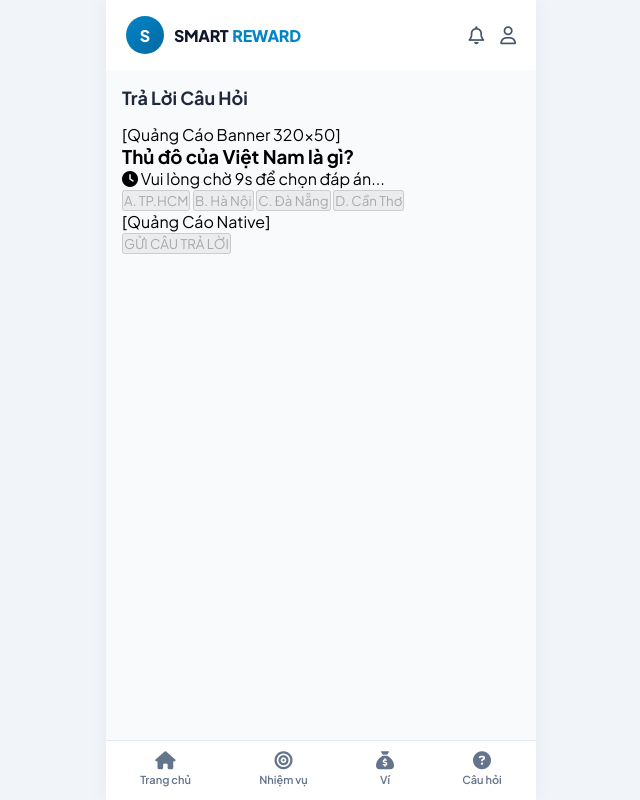
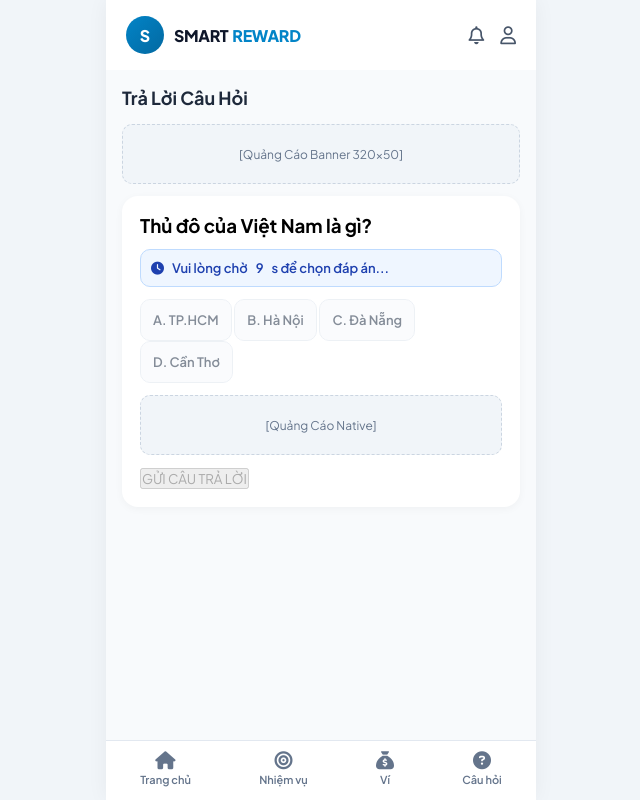
Before and after one commit to hanh2k9-dzai/App-Ki-m-Ti-n, a Flask app: template templates/quiz.html in a window 1280 px wide. Shown: the whole page, without its empty margins (319-959 px from the left). Run offline with Flask 3, Linux system fonts and the light colour scheme; the template is opened without the code that fills it: values that come from a table or form of the project are taken from there, others are empty; data comes from the database, SQL or seed files in the repository.

Commit message:
Update style.css

```diff
--- a/static/style.css
+++ b/static/style.css
@@ -122,3 +122,89 @@ body {
 .nav-item.active {
     color: #0284c7;
 }
+
+/* --- STYLING CHO TRANG QUIZ --- */
+.quiz-card {
+    background: white;
+    padding: 18px;
+    border-radius: 16px;
+    box-shadow: 0 2px 8px rgba(0,0,0,0.04);
+}
+
+.ad-box {
+    background: #f1f5f9;
+    border: 1px dashed #cbd5e1;
+    border-radius: 10px;
+    padding: 12px;
+    text-align: center;
+    font-size: 12px;
+    color: #64748b;
+    margin: 12px 0;
+    min-height: 60px;
+    display: flex;
+    align-items: center;
+    justify-content: center;
+}
+
+.timer-box {
+    background: #eff6ff;
+    border: 1px solid #bfdbfe;
+    color: #1e40af;
+    padding: 10px;
+    border-radius: 10px;
+    font-size: 13px;
+    font-weight: 600;
+    margin: 12px 0;
+    display: flex;
+    align-items: center;
+    gap: 8px;
+}
+
+.options-grid {
+    display: grid;
+    grid-template-columns: 1fr 1fr;
+    gap: 10px;
+    margin-top: 12px;
+}
+
+.opt-btn {
+    background: #f8fafc;
+    border: 1px solid #e2e8f0;
+    padding: 12px;
+    border-radius: 10px;
+    font-size: 13px;
+    font-weight: 600;
+    color: #334155;
+    text-align: left;
+    cursor: pointer;
+}
+
+.opt-btn:disabled {
+    opacity: 0.6;
+    cursor: not-allowed;
+}
+
+.opt-btn.selected {
+    background: #0284c7;
+    color: white;
+    border-color: #0284c7;
+}
+
+.submit-btn {
+    width: 100%;
+    background: #e2e8f0;
+    color: #94a3b8;
+    border: none;
+    padding: 14px;
+    border-radius: 12px;
+    font-weight: bold;
+    font-size: 14px;
+    margin-top: 15px;
+    cursor: not-allowed;
+}
+
+.submit-btn.active {
+    background: #0284c7;
+    color: white;
+    cursor: pointer;
+}
```
